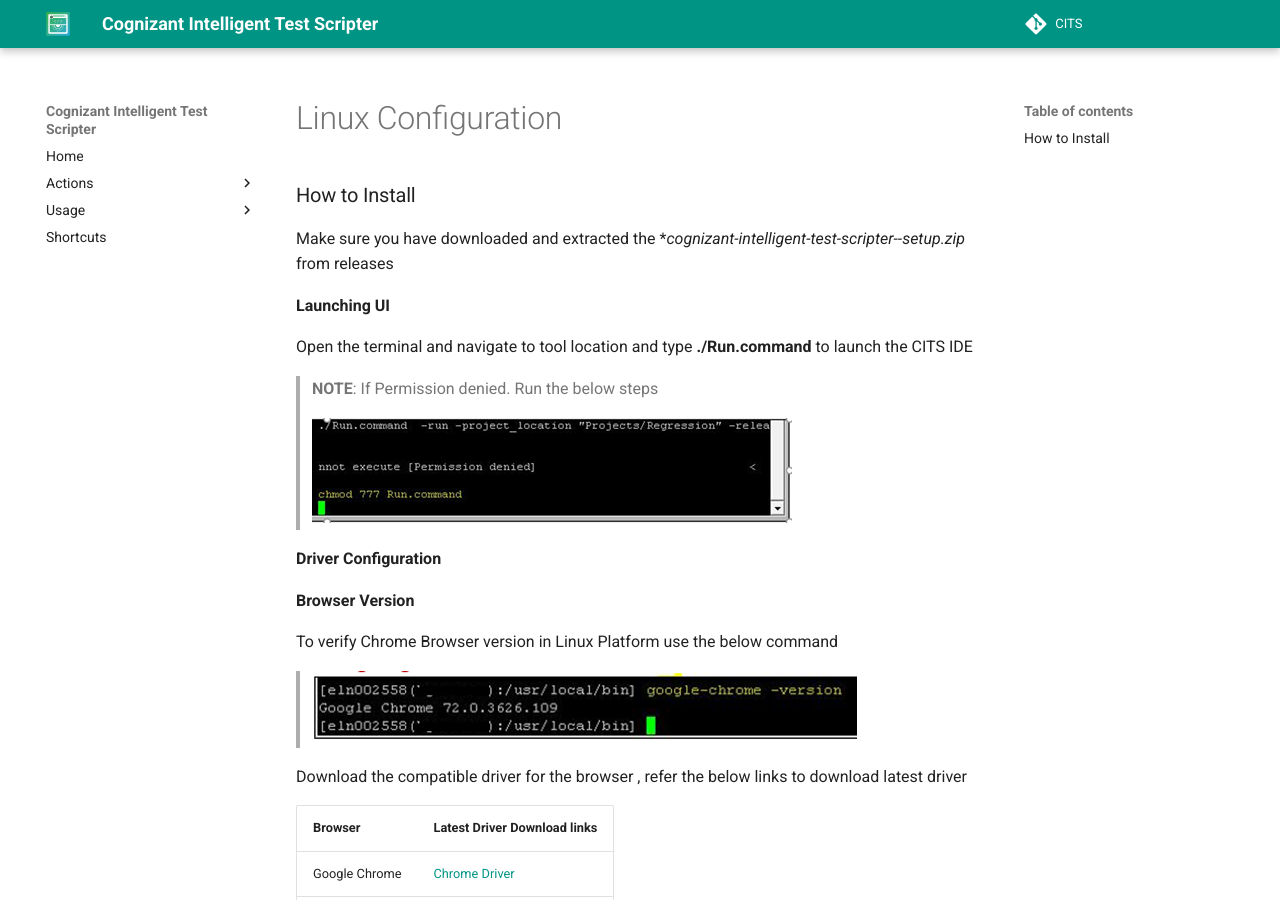
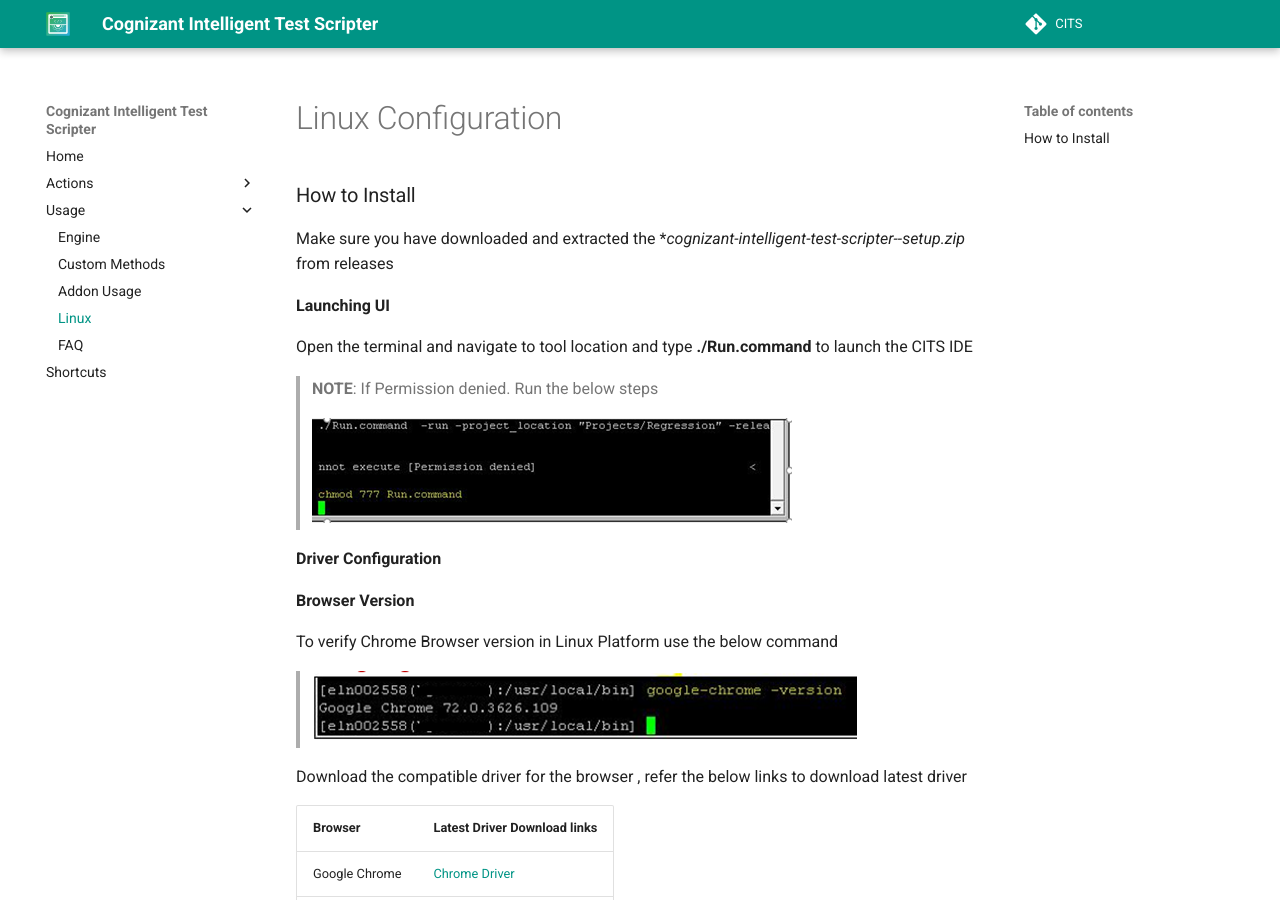
Before and after one commit to CognizantQAHub/Cognizant-Intelligent-Test-Scripter-Helpdoc, an MkDocs documentation site: the page built from docs/faq/linux.md, in a window 1280 px wide and 900 px high. Built offline with MkDocs 1.6.1 and Material for MkDocs 9.7.7, drawn with Linux system fonts in a browser that asks for light colours; comment, search, counter and statistics services are not loaded; old or Windows-style settings are respelled for this version of MkDocs.

Commit message:
Added Linux MD link

```diff
--- a/mkdocs.yml
+++ b/mkdocs.yml
@@ -17,6 +17,7 @@
     - Engine: faq/engine.md
     - Custom Methods: faq/customfunction.md
     - Addon Usage: faq/addon.md
+    - Linux: faq/linux.md
     - FAQ: faq/FAQ_GitHub.md
 
 - Shortcuts: shortcuts.md
```
